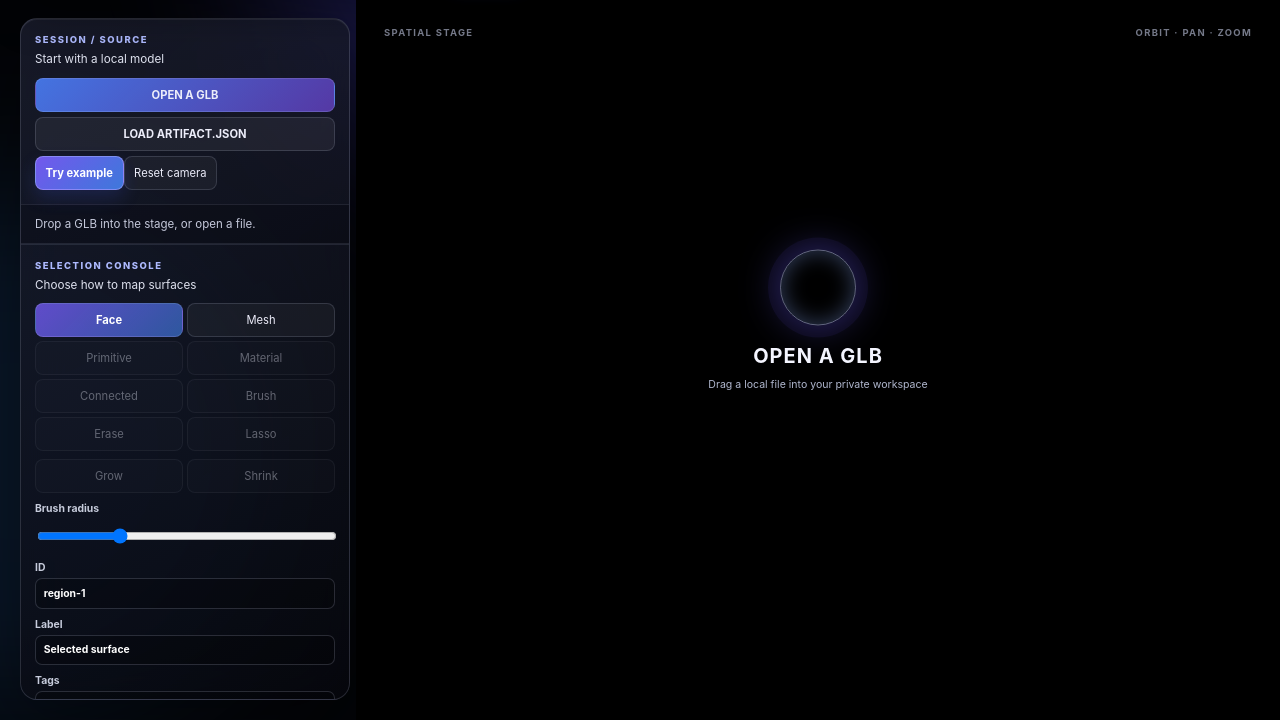
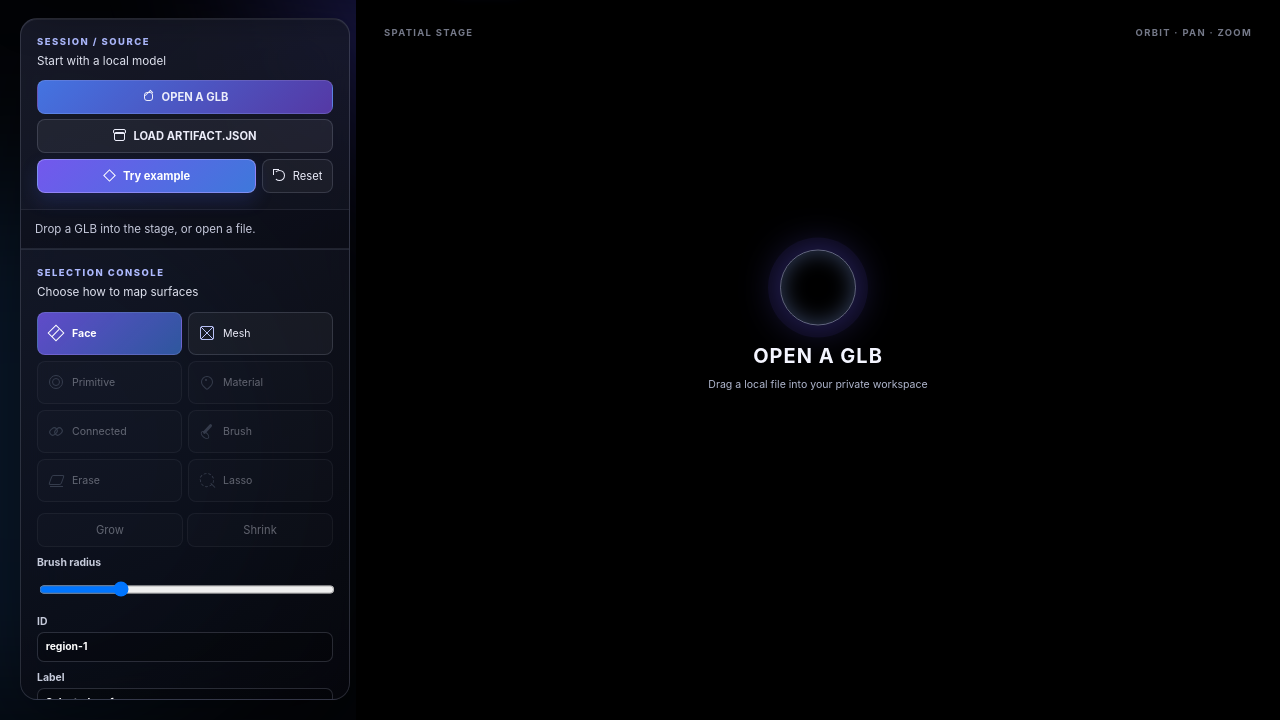
Before and after one commit to electronicartefacts/spatial-mapping-studio, a website built with Vite: page apps/mapper/index.html in a window 1280 px wide. Shown: the part 80-800 px from the top of the page. Built offline with nearby package versions, Linux system fonts and the light colour scheme.

Commit message:
feat: refine Studio control grid

```diff
--- a/apps/mapper/index.html
+++ b/apps/mapper/index.html
@@ -34,14 +34,23 @@
             <p class="panel-kicker">SESSION / SOURCE</p>
             <p class="panel-title">Start with a local model</p>
             <label class="file-button"
-              >OPEN A GLB<input id="glb-input" type="file" accept=".glb,model/gltf-binary" /></label
+              ><span class="action-icon upload" aria-hidden="true"></span>OPEN A GLB<input
+                id="glb-input"
+                type="file"
+                accept=".glb,model/gltf-binary" /></label
             ><label class="file-button file-button-secondary"
-              >LOAD ARTIFACT.JSON<input
+              ><span class="action-icon archive" aria-hidden="true"></span>LOAD ARTIFACT.JSON<input
                 id="manifest-input"
                 type="file"
-                accept="application/json,.json" /></label
-            ><button id="try-example" class="primary">Try example</button
-            ><button id="reset-camera">Reset camera</button>
+                accept="application/json,.json"
+            /></label>
+            <div class="source-actions">
+              <button id="try-example" class="primary">
+                <span class="action-icon spark" aria-hidden="true"></span>Try example</button
+              ><button id="reset-camera">
+                <span class="action-icon reset" aria-hidden="true"></span>Reset
+              </button>
+            </div>
           </section>
           <p id="status" role="status">Drop a GLB into the stage, or open a file.</p>
           <section id="model-info" hidden aria-label="Imported model information">
@@ -54,18 +63,30 @@
             <p class="panel-kicker">SELECTION CONSOLE</p>
             <p class="panel-title">Choose how to map surfaces</p>
             <div role="group" aria-label="Selection mode" class="selection-modes">
-              <button data-selection-mode="face" aria-pressed="true">Face</button>
-              <button data-selection-mode="mesh" aria-pressed="false">Mesh</button>
+              <button data-selection-mode="face" aria-pressed="true">
+                <span class="tool-icon face" aria-hidden="true"></span><span>Face</span>
+              </button>
+              <button data-selection-mode="mesh" aria-pressed="false">
+                <span class="tool-icon mesh" aria-hidden="true"></span><span>Mesh</span>
+              </button>
               <button data-selection-mode="primitive" aria-pressed="false" disabled>
-                Primitive
+                <span class="tool-icon primitive" aria-hidden="true"></span><span>Primitive</span>
               </button>
-              <button data-selection-mode="material" aria-pressed="false" disabled>Material</button>
+              <button data-selection-mode="material" aria-pressed="false" disabled>
+                <span class="tool-icon material" aria-hidden="true"></span><span>Material</span>
+              </button>
               <button data-selection-mode="connected" aria-pressed="false" disabled>
-                Connected
+                <span class="tool-icon connected" aria-hidden="true"></span><span>Connected</span>
               </button>
-              <button data-selection-mode="brush" aria-pressed="false" disabled>Brush</button>
-              <button data-selection-mode="erase" aria-pressed="false" disabled>Erase</button>
-              <button data-selection-mode="lasso" aria-pressed="false" disabled>Lasso</button>
+              <button data-selection-mode="brush" aria-pressed="false" disabled>
+                <span class="tool-icon brush" aria-hidden="true"></span><span>Brush</span>
+              </button>
+              <button data-selection-mode="erase" aria-pressed="false" disabled>
+                <span class="tool-icon erase" aria-hidden="true"></span><span>Erase</span>
+              </button>
+              <button data-selection-mode="lasso" aria-pressed="false" disabled>
+                <span class="tool-icon lasso" aria-hidden="true"></span><span>Lasso</span>
+              </button>
             </div>
             <div class="tool-row">
               <button id="grow-selection" disabled>Grow</button
--- a/apps/mapper/src/style.css
+++ b/apps/mapper/src/style.css
@@ -25,6 +25,9 @@ body {
 button,
 input {
   font: inherit;
+}
+button {
+  appearance: none;
 }
 
 .studio-app {
@@ -127,6 +130,9 @@ h1 {
     background 0.16s,
     transform 0.16s;
 }
+.mode:not(.active) {
+  background: rgba(255, 255, 255, 0.045);
+}
 .mode span {
   color: #69728c;
   font-size: 0.55rem;
@@ -186,7 +192,7 @@ aside {
   scrollbar-color: rgba(184, 192, 255, 0.3) transparent;
 }
 .panel-section {
-  padding: 14px;
+  padding: 16px;
   border-top: 1px solid rgba(218, 225, 255, 0.1);
 }
 .panel-section:first-child {
@@ -203,6 +209,74 @@ aside {
   margin: 0 0 10px;
   color: #dfe2ef;
   font-size: 0.73rem;
+}
+.source-actions {
+  display: grid;
+  grid-template-columns: minmax(0, 1fr) auto;
+  gap: 6px;
+  margin-top: 6px;
+}
+.source-actions button {
+  margin: 0;
+}
+.action-icon {
+  position: relative;
+  width: 13px;
+  height: 13px;
+  margin-right: 7px;
+  flex: 0 0 13px;
+}
+.action-icon::before,
+.action-icon::after {
+  content: '';
+  position: absolute;
+  display: block;
+}
+.action-icon.upload::before {
+  inset: 2px;
+  border: 1.5px solid currentColor;
+  border-radius: 3px;
+}
+.action-icon.upload::after {
+  left: 5px;
+  top: 0;
+  width: 3px;
+  height: 7px;
+  border-left: 1.5px solid currentColor;
+  border-top: 1.5px solid currentColor;
+  transform: rotate(45deg);
+}
+.action-icon.archive::before {
+  inset: 3px 1px 1px;
+  border: 1.5px solid currentColor;
+  border-radius: 2px;
+}
+.action-icon.archive::after {
+  top: 0;
+  left: 0;
+  width: 11px;
+  height: 3px;
+  border: 1.5px solid currentColor;
+  border-radius: 2px;
+}
+.action-icon.spark::before {
+  inset: 2px;
+  border: 1.5px solid currentColor;
+  transform: rotate(45deg);
+}
+.action-icon.reset::before {
+  inset: 1px;
+  border: 1.5px solid currentColor;
+  border-left-color: transparent;
+  border-radius: 50%;
+}
+.action-icon.reset::after {
+  top: 0;
+  left: 0;
+  width: 5px;
+  height: 5px;
+  border-top: 1.5px solid currentColor;
+  border-left: 1.5px solid currentColor;
 }
 
 button,
@@ -260,7 +334,145 @@ button:disabled {
   gap: 4px;
 }
 .selection-modes {
-  margin: 0.5rem 0;
+  gap: 6px;
+  margin: 0.7rem 0;
+}
+.selection-modes button {
+  justify-content: flex-start;
+  min-height: 43px;
+  padding: 0 10px;
+  font-size: 0.66rem;
+  text-align: left;
+}
+.tool-icon {
+  position: relative;
+  display: inline-block;
+  width: 16px;
+  height: 16px;
+  margin-right: 8px;
+  color: #b7c0f5;
+  flex: 0 0 16px;
+}
+.tool-icon::before,
+.tool-icon::after {
+  content: '';
+  position: absolute;
+  display: block;
+}
+.tool-icon.face::before {
+  inset: 2px;
+  border: 1.5px solid currentColor;
+  transform: rotate(45deg);
+}
+.tool-icon.face::after {
+  top: 3px;
+  left: 7px;
+  height: 10px;
+  border-left: 1px solid currentColor;
+  transform: rotate(45deg);
+}
+.tool-icon.mesh::before {
+  inset: 1px;
+  border: 1.5px solid currentColor;
+  border-radius: 2px;
+  background:
+    linear-gradient(45deg, transparent 47%, currentColor 48% 52%, transparent 53%),
+    linear-gradient(-45deg, transparent 47%, currentColor 48% 52%, transparent 53%);
+}
+.tool-icon.primitive::before {
+  inset: 1px;
+  border: 1.5px solid currentColor;
+  border-radius: 50%;
+}
+.tool-icon.primitive::after {
+  top: 4px;
+  left: 4px;
+  width: 6px;
+  height: 6px;
+  border: 1.5px solid currentColor;
+  border-radius: 50%;
+}
+.tool-icon.material::before {
+  inset: 2px;
+  border: 1.5px solid currentColor;
+  border-radius: 50% 50% 50% 2px;
+  transform: rotate(-45deg);
+}
+.tool-icon.material::after {
+  top: 5px;
+  left: 6px;
+  width: 2px;
+  height: 2px;
+  border-radius: 50%;
+  background: currentColor;
+}
+.tool-icon.connected::before {
+  left: 1px;
+  top: 5px;
+  width: 7px;
+  height: 5px;
+  border: 1.5px solid currentColor;
+  border-radius: 5px;
+  transform: rotate(-42deg);
+}
+.tool-icon.connected::after {
+  right: 1px;
+  top: 5px;
+  width: 7px;
+  height: 5px;
+  border: 1.5px solid currentColor;
+  border-radius: 5px;
+  transform: rotate(-42deg);
+}
+.tool-icon.brush::before {
+  left: 7px;
+  top: 0;
+  width: 3px;
+  height: 12px;
+  border-radius: 3px;
+  background: currentColor;
+  transform: rotate(42deg);
+}
+.tool-icon.brush::after {
+  left: 1px;
+  bottom: 1px;
+  width: 8px;
+  height: 4px;
+  border: 1.5px solid currentColor;
+  border-radius: 50%;
+  transform: rotate(42deg);
+}
+.tool-icon.erase::before {
+  inset: 3px 1px 3px 2px;
+  border: 1.5px solid currentColor;
+  border-radius: 2px;
+  transform: skew(-20deg);
+}
+.tool-icon.erase::after {
+  left: 2px;
+  right: 1px;
+  bottom: 1px;
+  border-top: 1.5px solid currentColor;
+}
+.tool-icon.lasso::before {
+  inset: 1px;
+  border: 1.5px dashed currentColor;
+  border-radius: 45% 55% 52% 48%;
+  transform: rotate(-20deg);
+}
+.tool-icon.lasso::after {
+  right: 0;
+  bottom: 0;
+  width: 6px;
+  border-top: 1.5px solid currentColor;
+  transform: rotate(45deg);
+  transform-origin: right;
+}
+.selection-modes button[aria-pressed='true'] .tool-icon {
+  color: #fff;
+}
+.selection-modes button:disabled .tool-icon {
+  color: #778096;
 }
 .selection-modes button[aria-pressed='true'] {
   color: #fff;
```
